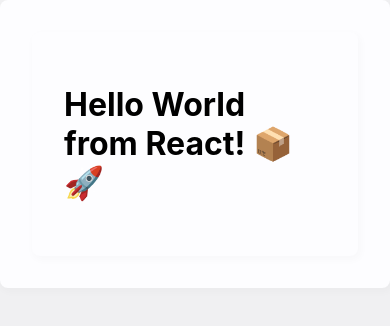
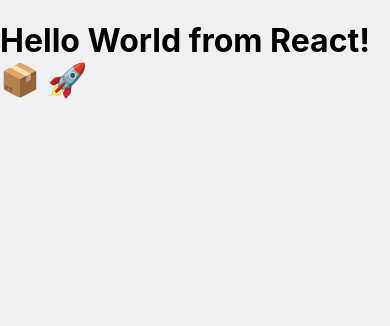
Before and after one commit to bungferry/react, a React (Vite) app: page / in a window 390 px wide. Shown: the top 326 px of the page. Built offline with nearby package versions, Linux system fonts and the light colour scheme.

Commit message:
Update App.css

```diff
--- a/src/App.css
+++ b/src/App.css
@@ -5,7 +5,7 @@
         font-family: -apple-system, system-ui, BlinkMacSystemFont, "Segoe UI", "Open Sans", "Helvetica Neue", Helvetica, Arial, sans-serif;
 
     }
-    div {
+    main {
         width: 600px;
         margin: 5em auto;
         padding: 2em;
@@ -18,7 +18,7 @@
         text-decoration: none;
     }
     @media (max-width: 700px) {
-        div {
+        main {
             margin: 0 auto;
             width: auto;
         }
```
